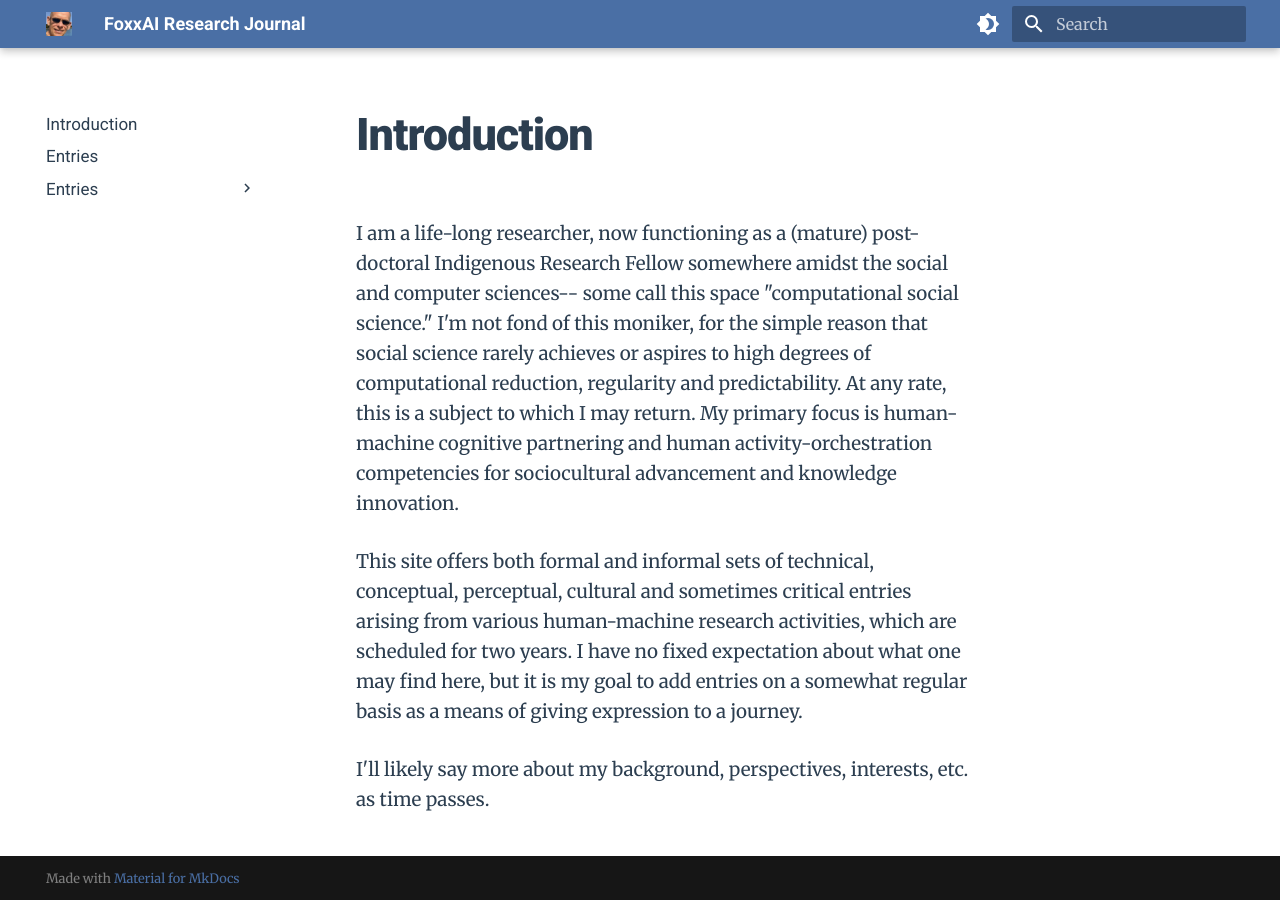
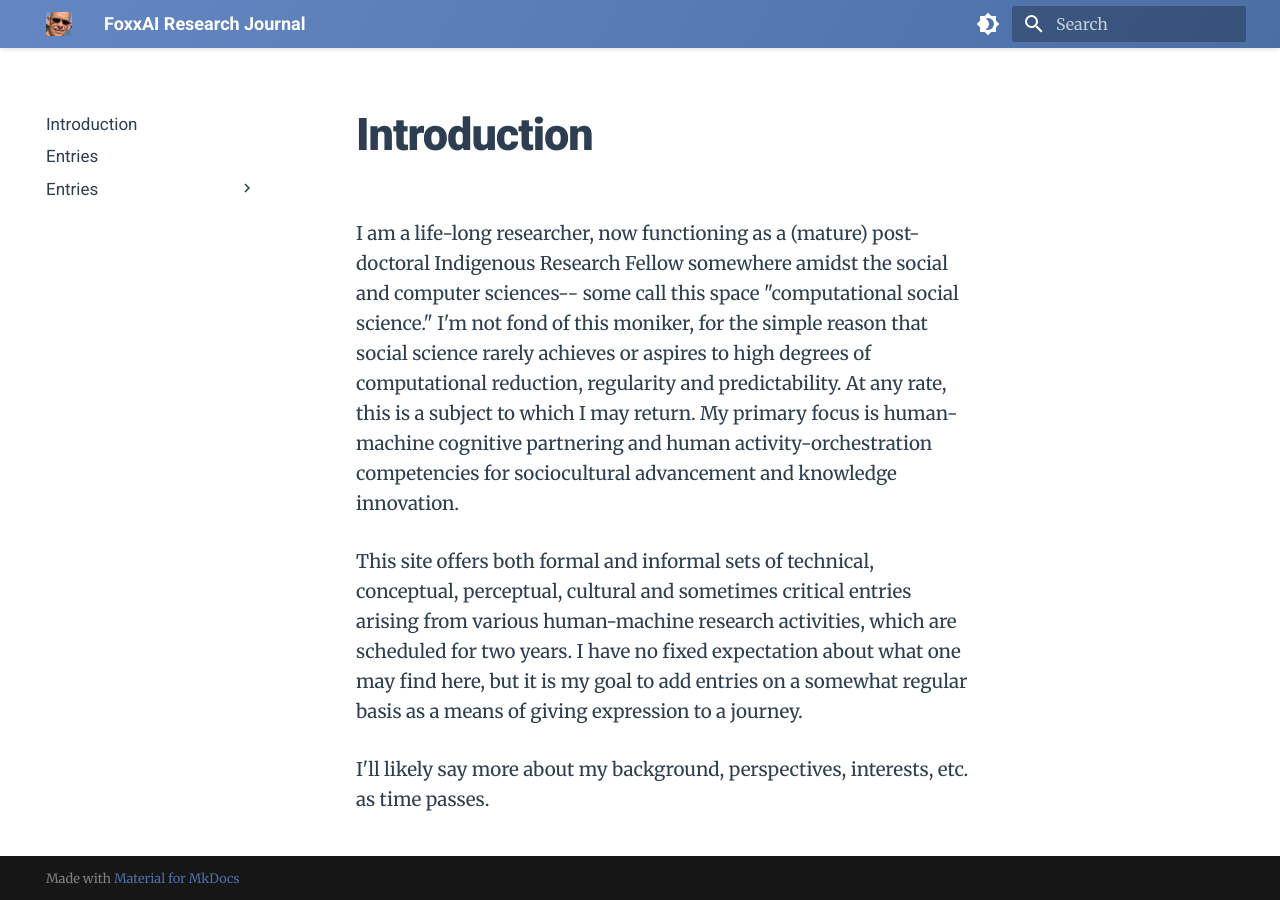
Before and after one commit to Foxxai/foxxai.xyz, an MkDocs documentation site: the page built from docs/index.md, in a window 1280 px wide. Built offline with MkDocs 1.6.1 and Material for MkDocs 9.7.7, drawn with Linux system fonts in a browser that asks for light colours.

Commit message:
Add sophisticated gradients for light and dark mode headers

```diff
--- a/docs/stylesheets/extra.css
+++ b/docs/stylesheets/extra.css
@@ -95,13 +95,23 @@
     --md-typeset-color: #ffffff;
 }
 
-/* Override header styles completely */
+/* Light mode header with fresh blue gradient */
 .md-header {
-    background-color: #4a6fa5 !important;  /* Light mode color */
+    background: linear-gradient(120deg, #4a6fa5 0%, #6487c3 50%, #4a6fa5 100%) !important;
+    box-shadow: 0 2px 4px rgba(0,0,0,0.1) !important;
 }
 
+/* Dark mode header with sophisticated dark gradient */
 [data-md-color-scheme="slate"] .md-header {
-    background-color: #1e2029 !important;  /* Dark mode color */
+    background: linear-gradient(120deg, #2c3e50 0%, #3d5a80 50%, #2c3e50 100%) !important;
+    box-shadow: 0 2px 4px rgba(0,0,0,0.2) !important;
+}
+
+/* Add subtle animation on hover */
+.md-header:hover {
+    background-position: right center !important;
+    background-size: 200% auto !important;
+    transition: all 0.5s ease !important;
 }
 
 /* Force white text and icons in header for both modes */
```
